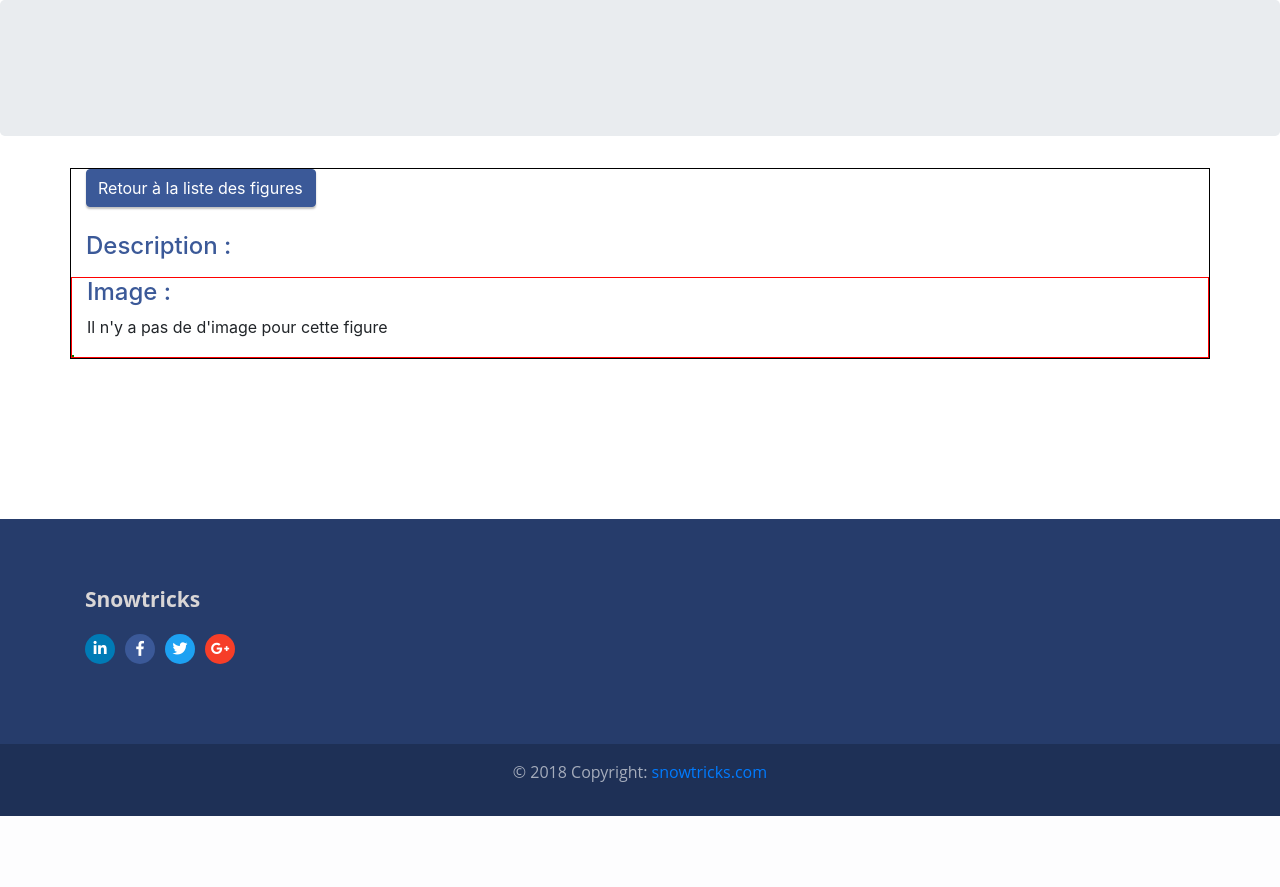
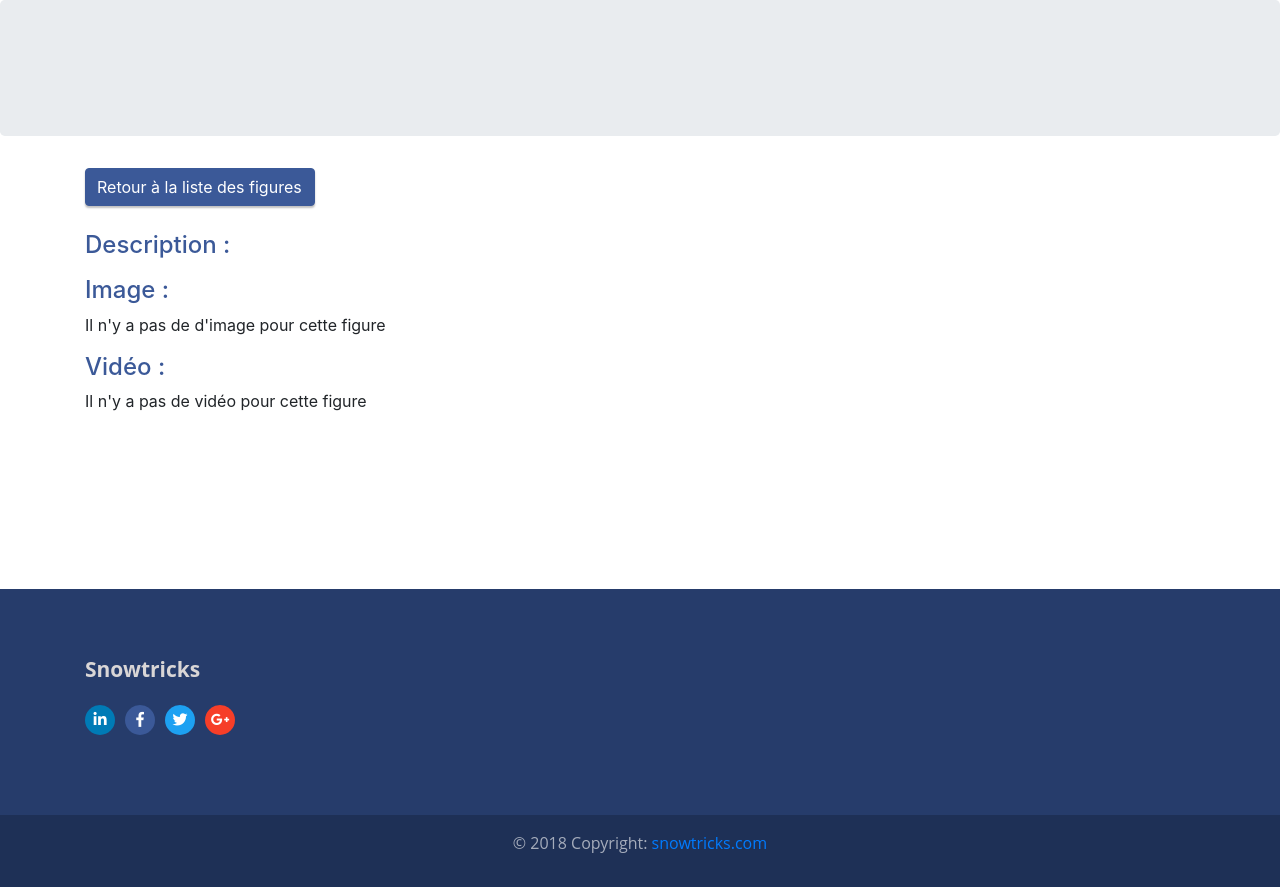
Before and after one commit to ludovicjj/p6-snowtricks, a Symfony app: template templates/app/CRUD/show.html.twig in a window 1280 px wide. Shown: the part 56-943 px from the top of the page. Before the commit the page ends 872 px from the top, so only its background shows below. Run offline with Twig, Linux system fonts and the light colour scheme; the template is opened without the code that fills it, so the values that code supplies are empty; some libraries are stand-ins or nearby versions.

Commit message:
Display video in carousel, slideVisible 1

```diff
--- a/public/css/show.css
+++ b/public/css/show.css
@@ -43,6 +43,9 @@
 .item__image img {
     width: 100%;
 }
+.item__video {
+    border: 4px #FFFFFF solid;
+}
 .carousel__next, .carousel__prev {
     position: absolute;
     width: 40px;
@@ -54,7 +57,7 @@
     border-radius: 50%;
     top: 50%;
     margin-top: -20px;
-    right: -20px;
+    right: -10px;
     box-shadow: 0 15px 35px #3232321a,0 5px 15px #0000001a;
     cursor: pointer;
 
@@ -73,10 +76,22 @@
 }
 .carousel__prev {
     right: auto;
-    left: -20px;
+    left: -10px;
     background-image: url(left.svg);
 }
 .carousel__prev--hidden, .carousel__next--hidden {
     opacity: 0;
     display: none;
 }
+#carousel_video {
+    width: 100%;
+}
+
+@media screen and (max-width: 800px) {
+    .carousel__prev {
+        left: 10px;
+    }
+    .carousel__next {
+        right: 10px;
+    }
+}
--- a/public/js/carousel.js
+++ b/public/js/carousel.js
@@ -155,4 +155,10 @@ document.addEventListener('DOMContentLoaded', function() {
         slidesVisible: 3,
         loop: false
     });
+
+    new Carousel(document.querySelector('#carousel_video'), {
+        slidesToScroll : 1,
+        slidesVisible: 1,
+        loop: false
+    });
 });
--- a/templates/app/CRUD/show.html.twig
+++ b/templates/app/CRUD/show.html.twig
@@ -12,7 +12,7 @@
         </h3>
     </div>
 
-    <div class="container" style="border:1px black solid;">
+    <div class="container">
         {# Back Home #}
         <div class="row">
             <div class="col-12">
@@ -33,14 +33,14 @@
         </div>
 
         {# Image #}
-        <div class="row" style="border:1px red solid;">
+        <div class="row">
             <div class="col-12">
                 <h4 class="custom_title">Image{% if trick.images|length > 1 %}s{% endif %} :</h4>
                 {% if trick.images|length == 0 %}<p>Il n'y a pas de d'image pour cette figure</p>{% endif %}
             </div>
 
             {# Carousel_image #}
-            <div id="carousel_image" style="border:1px green solid;">
+            <div id="carousel_image">
                 {% for image in trick.images %}
                     <div class="item">
                         <div class="item__image">
@@ -51,6 +51,23 @@
             </div>
         </div>
 
+        {# Video #}
+        <div class="row">
+            <div class="col-12">
+                <h4 class="custom_title">Vidéo{% if trick.videos|length > 1 %}s{% endif %} :</h4>
+                {% if trick.videos|length == 0 %}<p>Il n'y a pas de vidéo pour cette figure</p>{% endif %}
+            </div>
+            {# Carousel_video #}
+            <div id="carousel_video">
+                {% for video in trick.videos %}
+                    <div class="item">
+                        <div class="item__image embed-responsive embed-responsive-16by9 item__video">
+                            {{ video.Iframe()|raw }}
+                        </div>
+                    </div>
+                {% endfor %}
+            </div>
+        </div>
     </div>
 {% endblock %}
 
```
